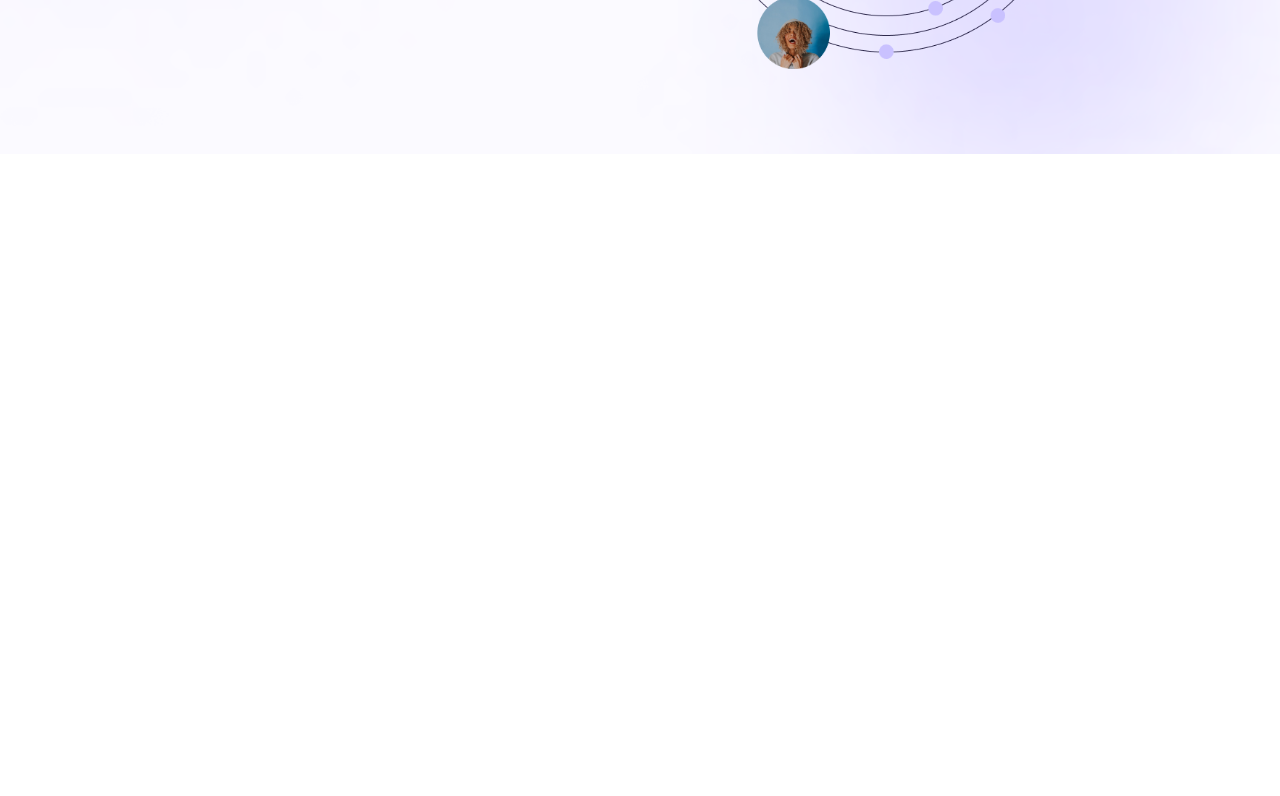
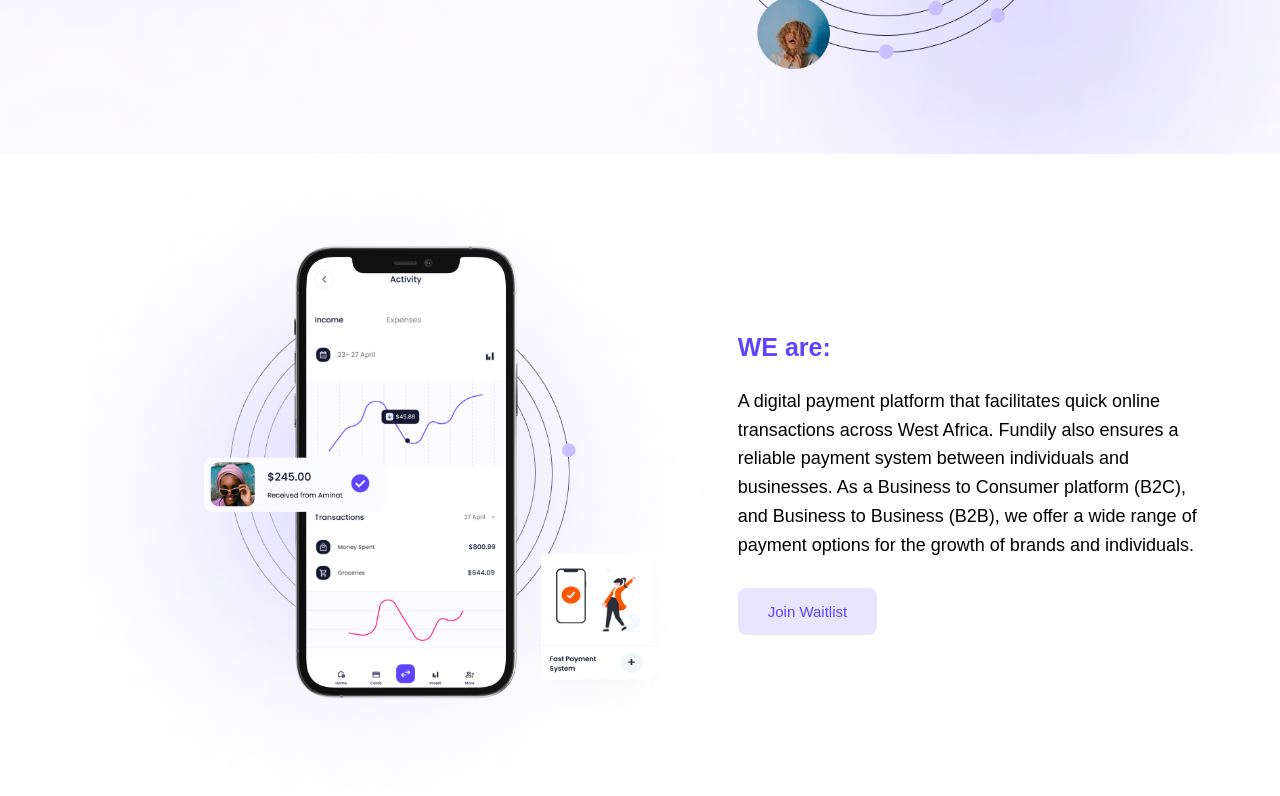
Before and after one commit to SHAKUURR/Fundily, a plain HTML site: page index.html in a window 1280 px wide. Shown: the part 521-1317 px from the top of the page. Before the commit the page ends 800 px from the top, so only its background shows below. Drawn offline with Linux system fonts and the light colour scheme.

Commit message:
added about section

```diff
--- a/index.html
+++ b/index.html
@@ -34,11 +34,26 @@
                     </div>
                 </div>
                 <div class="header-photo">
-                    <img src="img/header.png" class="header-image">
+                    <img src="img/header.png" alt=hero-photo class="header-image">
                 </div>
             </div>
+        </header>
 
-
-        </header>
+        <section class="about">
+            <div class="about-box">
+                <div class="about-photo">
+                    <img src="img/about.png" alt="about--photo" class="about-image">
+                </div>
+                <div class="about-details">
+                    <h2 class="about-heading">WE are:</h2>
+                    <p class="about-paragraph">A digital payment platform that facilitates quick online transactions across
+                        West Africa. Fundily also ensures a reliable payment system between individuals and businesses. As
+                        a Business to Consumer platform (B2C), and Business to Business (B2B), we offer a wide range of payment
+                        options for the growth of brands and individuals.
+                    </p>
+                    <a href="#" class="about-btn">Join Waitlist</a>
+                </div>
+            </div>
+        </section>
     </body>
 </html>
--- a/style.css
+++ b/style.css
@@ -131,3 +131,47 @@
 .header-image {
     width: 80%;
 }
+
+/*.....HEADER-HERO.....*/
+.about {
+    padding: 0 8rem;
+}
+
+.about-box {
+    display: flex;
+    justify-content: space-between;
+    align-items: center;
+}
+
+.about-photo {
+
+
+}
+
+.about-image {
+    width: 100%;
+}
+
+.about-details {
+    flex-basis: 61%;
+}
+
+.about-heading {
+    font-size: 2.5rem;
+    color: #5e44ff;
+    margin-bottom: 2rem;
+}
+
+.about-paragraph {
+    font-size: 1.8rem;
+    margin-bottom: 4rem;
+}
+
+.about-btn {
+    text-decoration: none;
+    background-color: #e9e5ff;
+    color: #5e44ff;
+    font-size: 1.5rem;
+    padding: 1.5rem 3rem;
+    border-radius: .8rem;
+}
```
Also changed, not shown: img/about.png (renamed from img/Group 1000001364.png).
